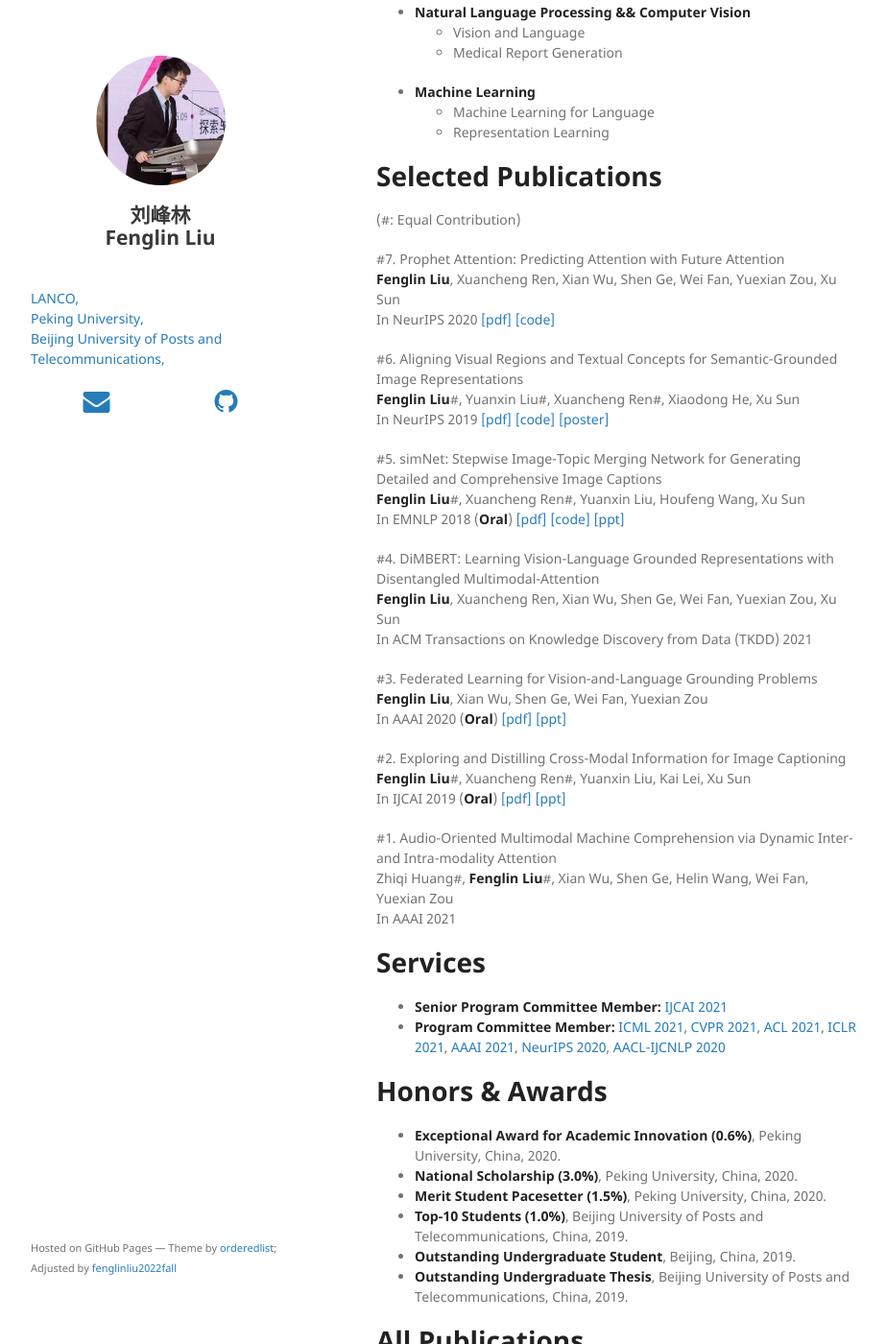
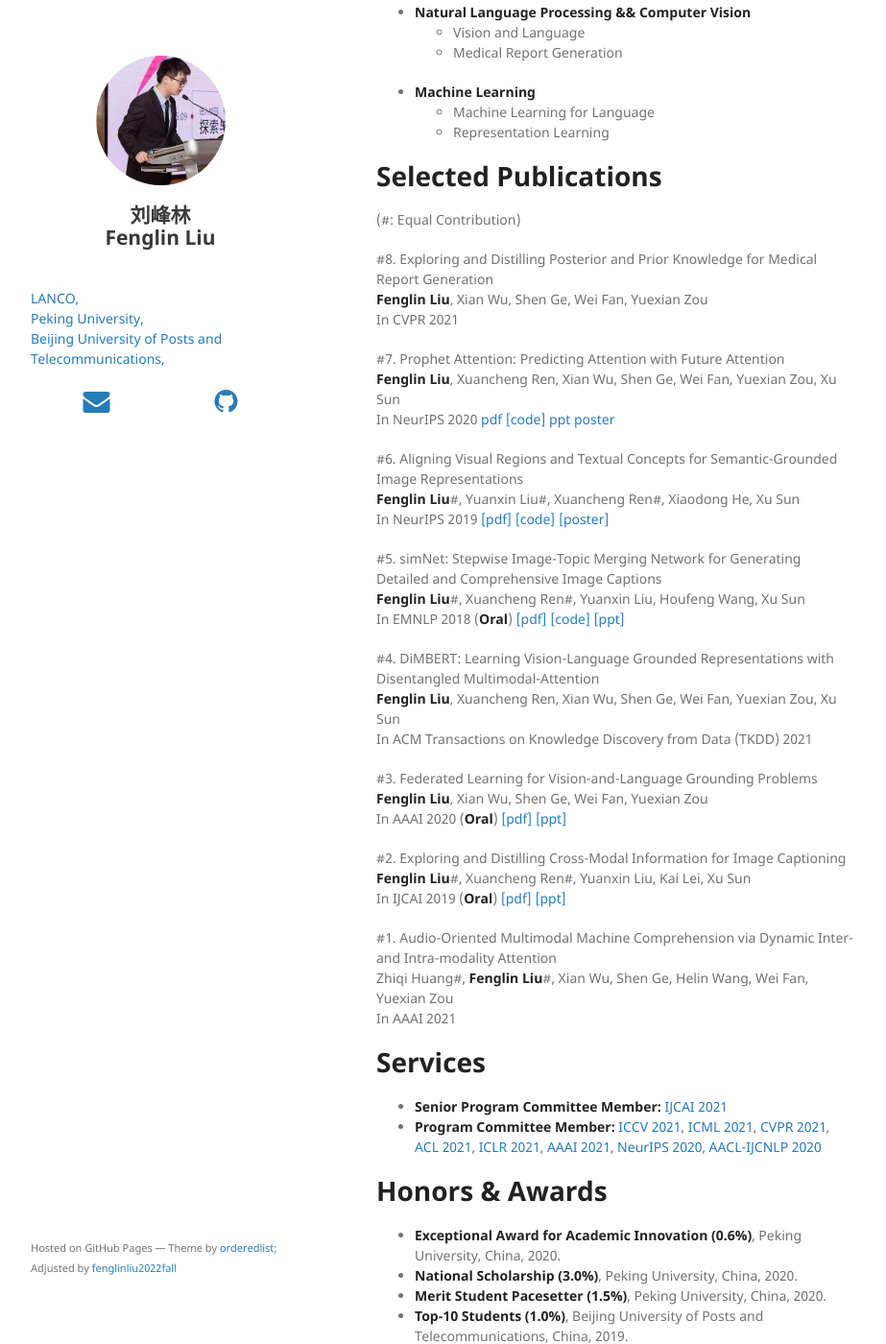
Before and after one commit to fenglinliu2022fall/fenglinliu2022fall.github.io, a Jekyll site: the page built from index.md, in a window 1280 px wide and 1400 px high, scrolled down 283 px. Shown: the whole window at 96% size, without its empty margins (178-1101 px from the left). Built offline with Jekyll 4.4.1, drawn with Linux system fonts in a browser that asks for light colours; nearby versions of some CDN libraries; our own code applies the rules of GitHub Pages for plain Markdown files; some of the changed text lies outside the part shown.

Commit message:
Create index.md

```diff
--- a/index.md
+++ b/index.md
@@ -14,9 +14,13 @@ Fenglin Liu is a graduate student at Peking University. His research interests i
 # Selected Publications
 (#: Equal Contribution)
 
+  #8. Exploring and Distilling Posterior and Prior Knowledge for Medical Report Generation
+  **Fenglin Liu**, Xian Wu, Shen Ge, Wei Fan, Yuexian Zou
+  In CVPR 2021
+
   #7. Prophet Attention: Predicting Attention with Future Attention
   **Fenglin Liu**, Xuancheng Ren, Xian Wu, Shen Ge, Wei Fan, Yuexian Zou, Xu Sun
-  In NeurIPS 2020 [[pdf]](http://web.pkusz.edu.cn/adsp/files/2020/11/NeurIPS2020__Prophet_Attention___Camera_Ready.pdf) [[code]](https://github.com/fenglinliu98/ProphetAttention)
+  In NeurIPS 2020 [pdf](https://proceedings.neurips.cc/paper/2020/file/13fe9d84310e77f13a6d184dbf1232f3-Paper.pdf) [[code]](https://github.com/fenglinliu98/ProphetAttention) [ppt](https://github.com/fenglinliu98/Slides-Posters/blob/master/ProphetAttention-NeurIPS2021-slides.pptx) [poster](https://github.com/fenglinliu98/Slides-Posters/blob/master/ProphetAttention-NeurIPS2021-slides.pdf)
 
   #6. Aligning Visual Regions and Textual Concepts for Semantic-Grounded Image Representations
   **Fenglin Liu**#, Yuanxin Liu#, Xuancheng Ren#, Xiaodong He, Xu Sun
@@ -44,7 +48,7 @@ Fenglin Liu is a graduate student at Peking University. His research interests i
 
 # Services
 * **Senior Program Committee Member:** [IJCAI 2021](https://ijcai-21.org/)
-* **Program Committee Member:** [ICML 2021](https://icml.cc/Conferences/2021), [CVPR 2021](http://cvpr2021.thecvf.com/), [ACL 2021](https://2021.aclweb.org/), [ICLR 2021](https://iclr.cc/Conferences/2021/), [AAAI 2021](https://aaai.org/Conferences/AAAI-21/), [NeurIPS 2020](https://nips.cc/Conferences/2020), [AACL-IJCNLP 2020](http://aacl2020.org)
+* **Program Committee Member:** [ICCV 2021](http://iccv2021.thecvf.com/), [ICML 2021](https://icml.cc/Conferences/2021), [CVPR 2021](http://cvpr2021.thecvf.com/), [ACL 2021](https://2021.aclweb.org/), [ICLR 2021](https://iclr.cc/Conferences/2021/), [AAAI 2021](https://aaai.org/Conferences/AAAI-21/), [NeurIPS 2020](https://nips.cc/Conferences/2020), [AACL-IJCNLP 2020](http://aacl2020.org)
 
 # Honors & Awards
 * **Exceptional Award for Academic Innovation (0.6%)**, Peking University, China, 2020.
@@ -60,10 +64,13 @@ Fenglin Liu is a graduate student at Peking University. His research interests i
 ## First Author
 
 * **2021**
+  #13. Exploring and Distilling Posterior and Prior Knowledge for Medical Report Generation
+  **Fenglin Liu**, Xian Wu, Shen Ge, Wei Fan, Yuexian Zou
+  In CVPR 2021
+
   #12. Layer-Wise Cross-View Decoding for Sequence-to-Sequence Learning
   **Fenglin Liu**#, Xuancheng Ren#, Guangxiang Zhao, Xu Sun, Liangyou Li
   [[Preprint]](https://arxiv.org/abs/2005.08081)
-
 
   #11. DiMBERT: Learning Vision-Language Grounded Representations with Disentangled Multimodal-Attention
   **Fenglin Liu**, Xuancheng Ren, Xian Wu, Shen Ge, Wei Fan, Yuexian Zou, Xu Sun
```
